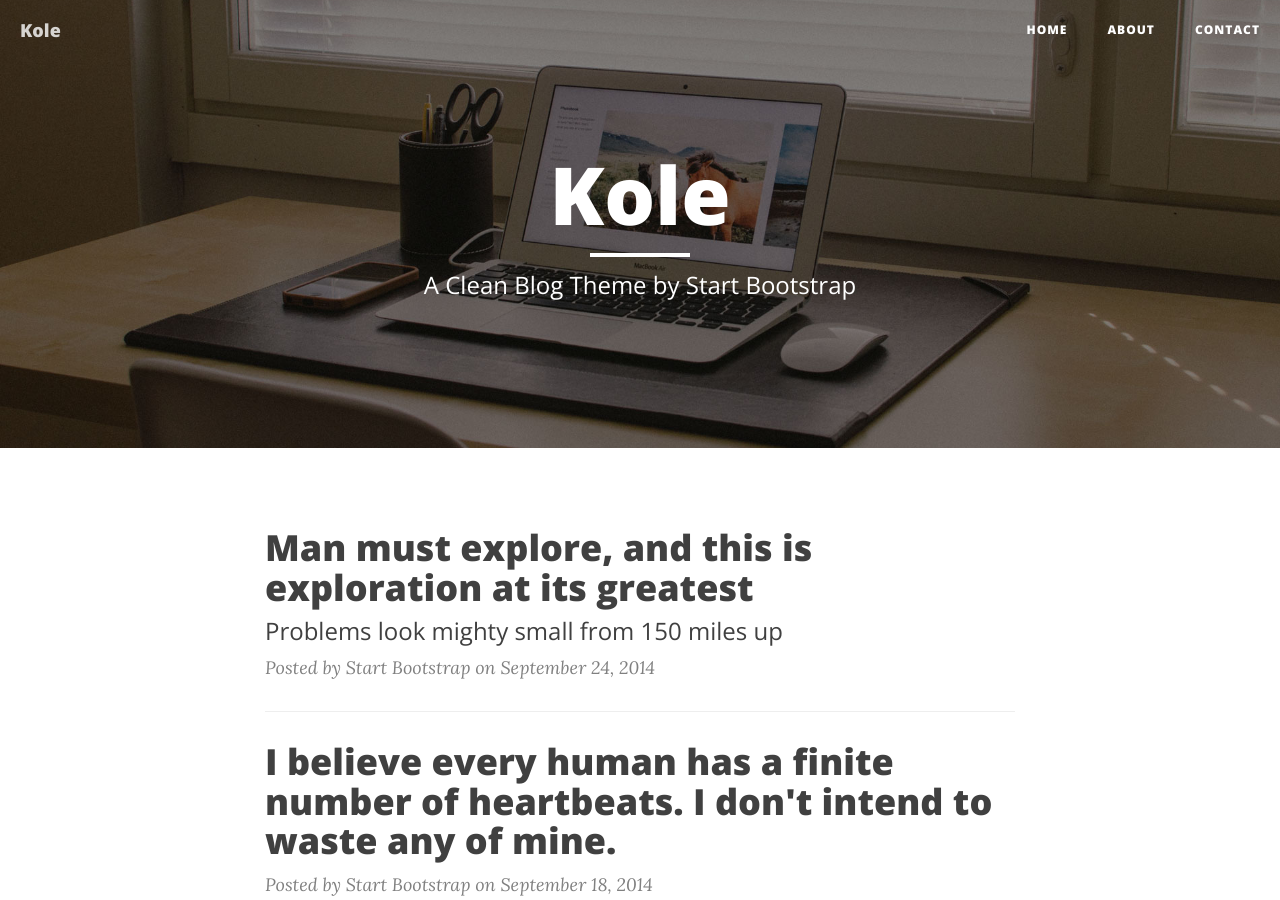
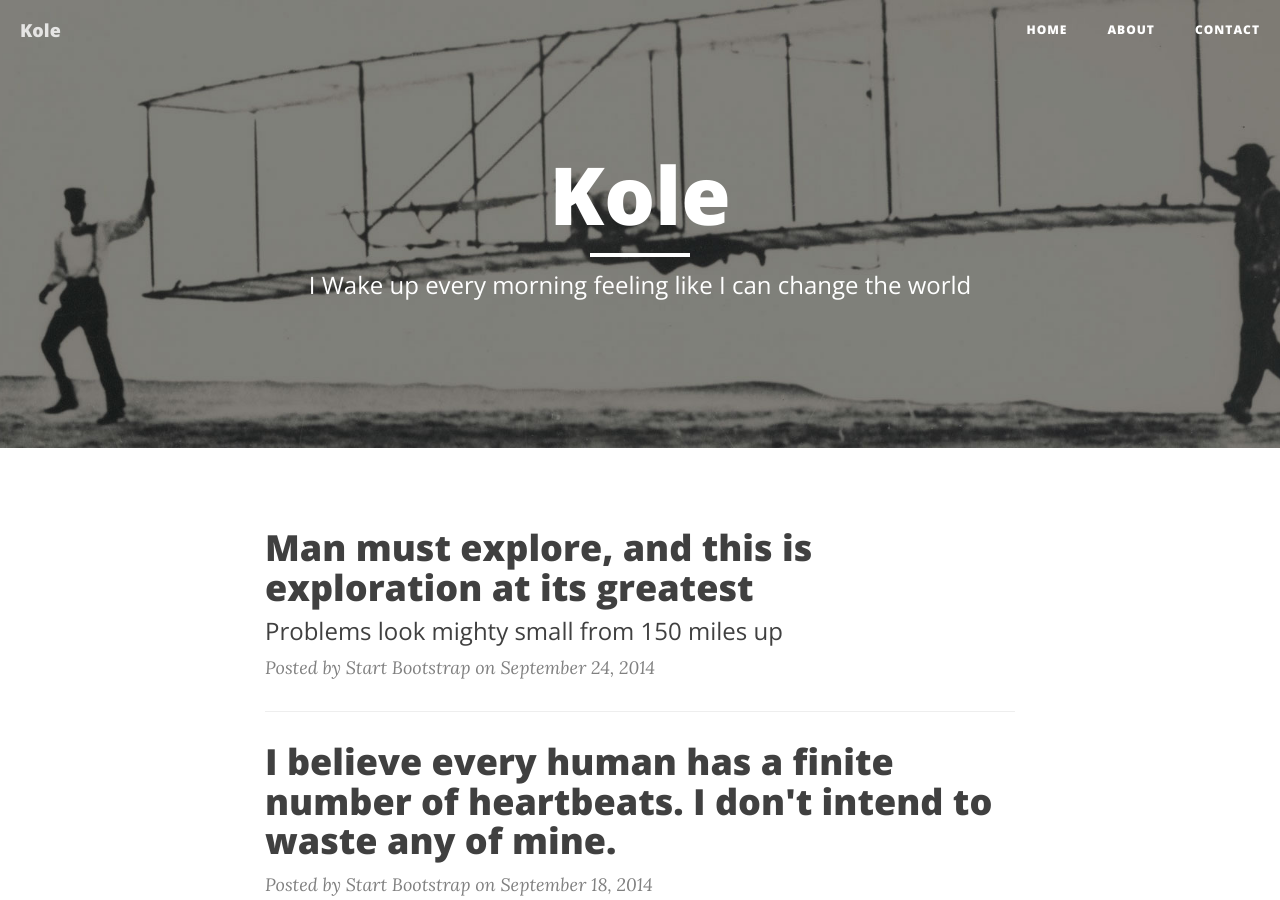
Before and after one commit to colleowino/colleowino.github.io, a Jekyll site: the page built from index.html, in a window 1280 px wide and 900 px high. Built offline with Jekyll 4.4.1, drawn with Linux system fonts in a browser that asks for light colours; nearby versions of some CDN libraries; the list of posts is cut into pages by our own code.

Commit message:
changed home bg

```diff
--- a/_config.yml
+++ b/_config.yml
@@ -9,7 +9,7 @@ url: "http://colleowino.github.io"
 twitter_username: colleowino
 github_username: colleowino
 facebook_username:  colleowino
-header-img: img/home-bg.jpg
+header-img: img/home-new.jpg
 
 # Build settings
 markdown: kramdown
--- a/index.html
+++ b/index.html
@@ -1,6 +1,6 @@
 ---
 layout: page
-description: "A Clean Blog Theme by Start Bootstrap"
+description: " I Wake up every morning feeling like I can change the world"
 ---
 
 {% for post in paginator.posts %}
```
Also changed, not shown: img/home-new.jpg (added).
